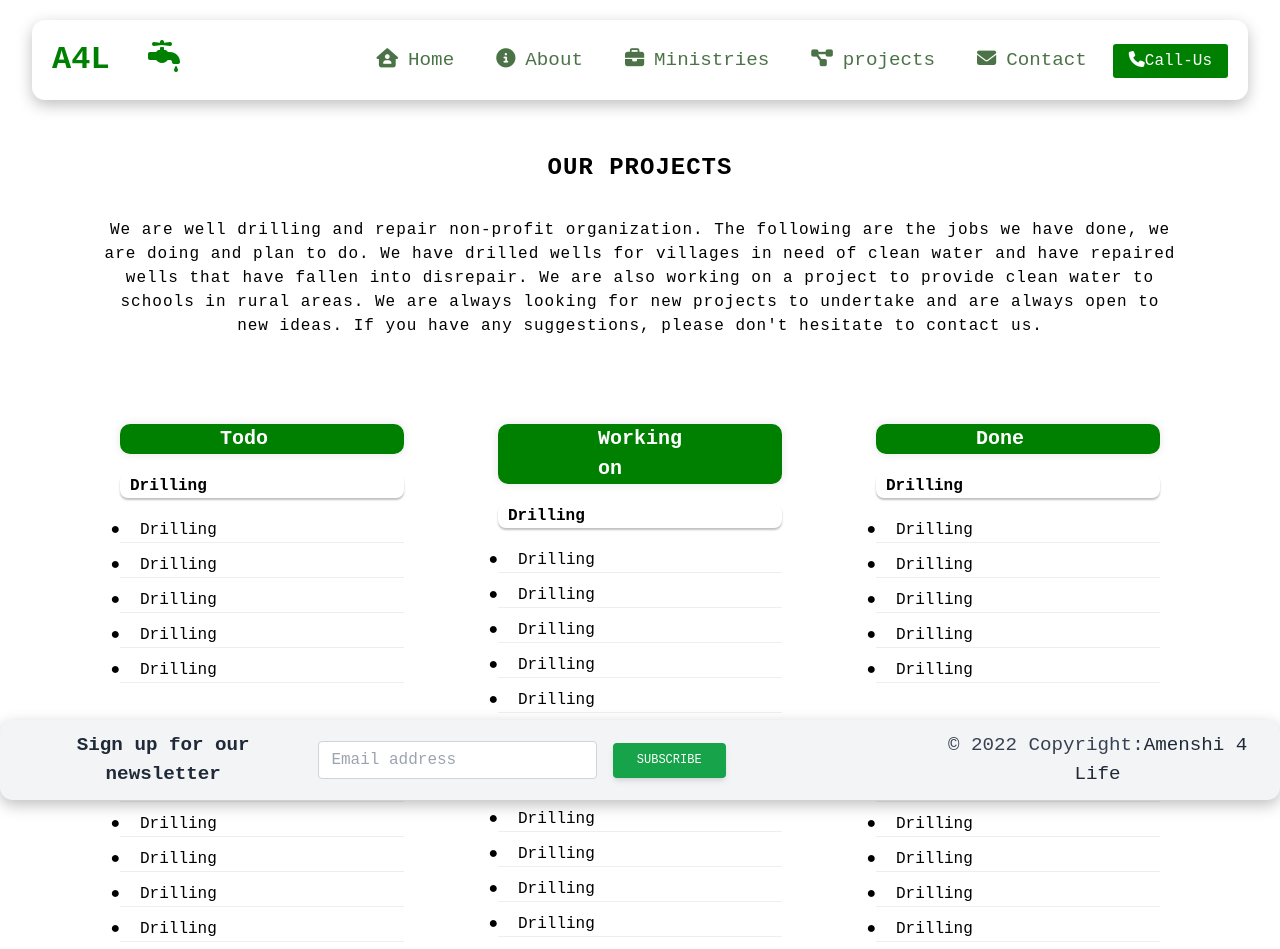
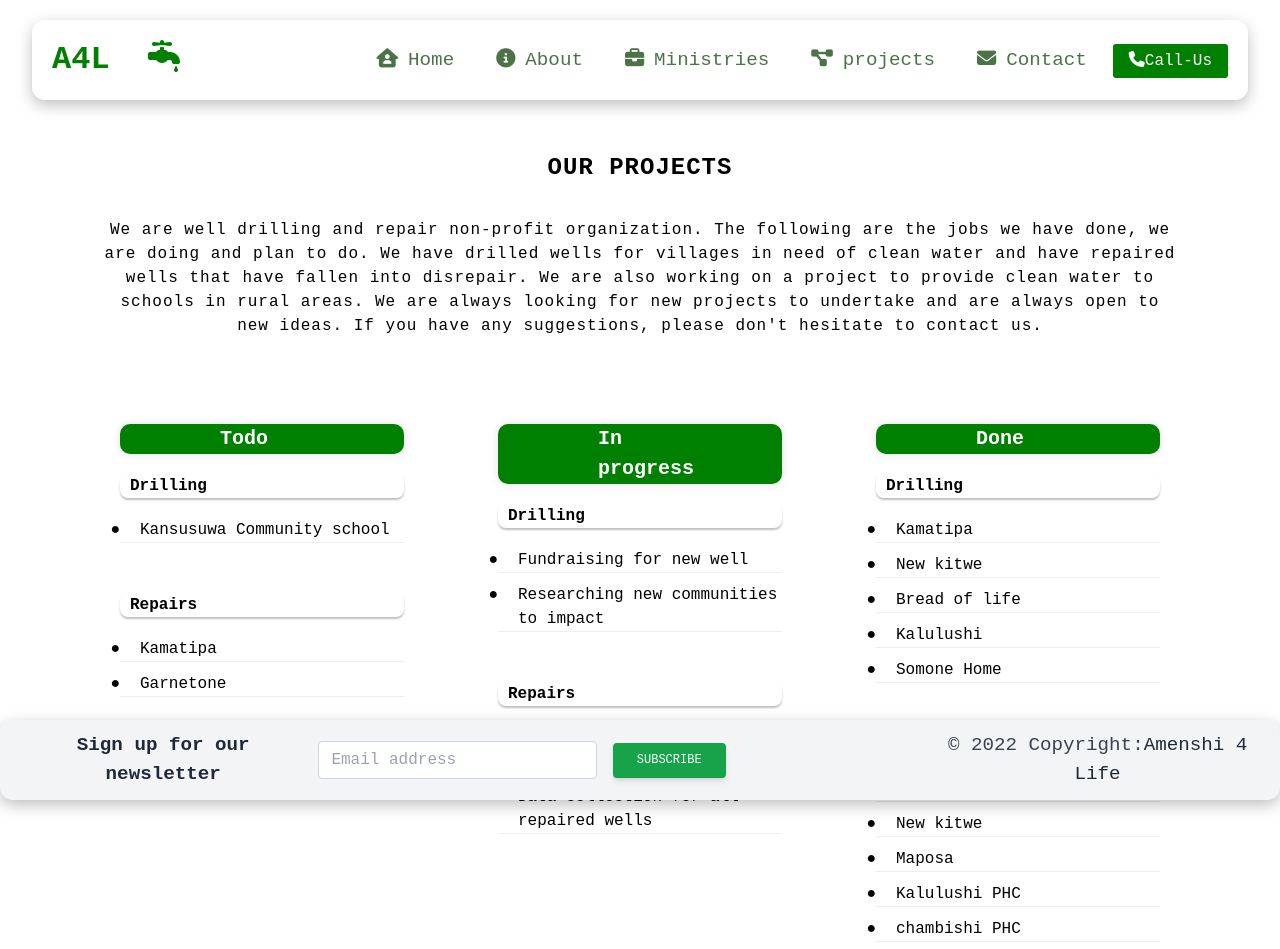
Before and after one commit to misheck12/amenshi_4_life, a React (Create React App) app: page /projects in a window 1280 px wide. Shown: the top 949 px of the page. Built offline with nearby package versions, Linux system fonts and the light colour scheme.

Commit message:
update project component

```diff
--- a/src/component/Projects/Projects.js
+++ b/src/component/Projects/Projects.js
@@ -19,45 +19,32 @@ const projects = () => {
                 <div className="drill">
                         <h2>Drilling</h2>
                         <ul>
-                     <li>Drilling</li>
-                        <li>Drilling</li>
-                        <li>Drilling</li>
-                        <li>Drilling</li>
-                        <li>Drilling</li>
+                        <li>Kansusuwa Community school</li>
                     </ul>
                     </div>
                     <div className="repair pt-10">
                         <h2>Repairs</h2>
                         <ul>
-                     <li>Drilling</li>
-                        <li>Drilling</li>
-                        <li>Drilling</li>
-                        <li>Drilling</li>
-                        <li>Drilling</li>
+                     <li>Kamatipa</li>
+                        <li>Garnetone</li>
                     </ul>
                         </div>
                 </div>
 
                 <div className="progress">
-                    <h1>Working on</h1>
+                    <h1>In progress</h1>
                 <div className="drill">
                         <h2>Drilling</h2>
                     <ul>
-                     <li>Drilling</li>
-                        <li>Drilling</li>
-                        <li>Drilling</li>
-                        <li>Drilling</li>
-                        <li>Drilling</li>
+                     <li>Fundraising for new well</li>
+                     <li>Researching new communities to impact</li>
                     </ul>
                     </div>
                     <div className="repair pt-10">
                         <h2>Repairs</h2>
                         <ul>
-                     <li>Drilling</li>
-                        <li>Drilling</li>
-                        <li>Drilling</li>
-                        <li>Drilling</li>
-                        <li>Drilling</li>
+                        <li>Applying for CDF to repair Wells</li>
+                        <li>Data collection for all repaired wells</li>
                     </ul>
                     </div>
                 </div>
@@ -67,21 +54,21 @@ const projects = () => {
                     <div className="drill">
                         <h2>Drilling</h2>
                         <ul>
-                     <li>Drilling</li>
-                        <li>Drilling</li>
-                        <li>Drilling</li>
-                        <li>Drilling</li>
-                        <li>Drilling</li>
+                     <li>Kamatipa</li>
+                        <li>New kitwe</li>
+                        <li>Bread of life</li>
+                        <li>Kalulushi</li>
+                        <li>Somone Home</li>
                     </ul>
                     </div>
                     <div className="repair pt-10">
                         <h2>Repairs</h2>
                         <ul>
-                     <li>Drilling</li>
-                        <li>Drilling</li>
-                        <li>Drilling</li>
-                        <li>Drilling</li>
-                        <li>Drilling</li>
+                     <li>Musonda</li>
+                        <li>New kitwe</li>
+                        <li>Maposa</li>
+                        <li>Kalulushi PHC</li>
+                        <li>chambishi PHC</li>
                     </ul>
                     </div>
                 </div>
```
